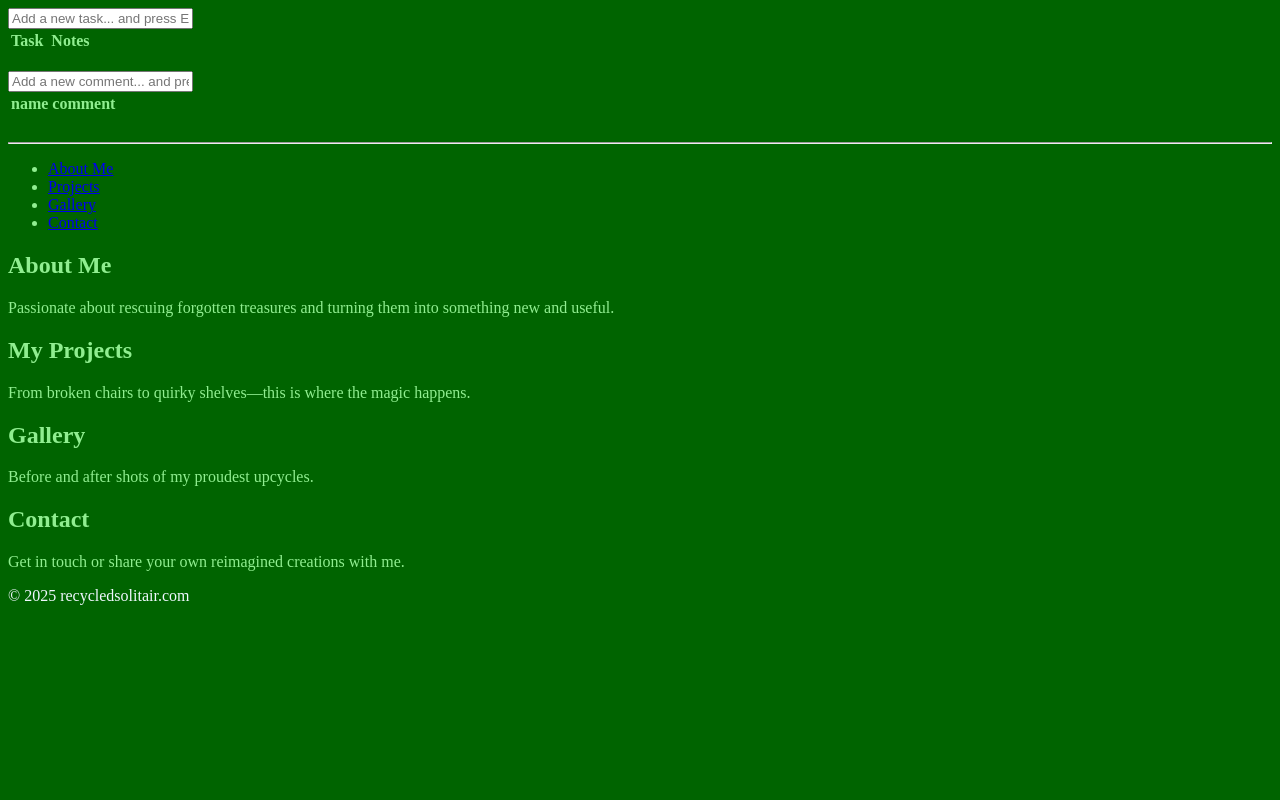
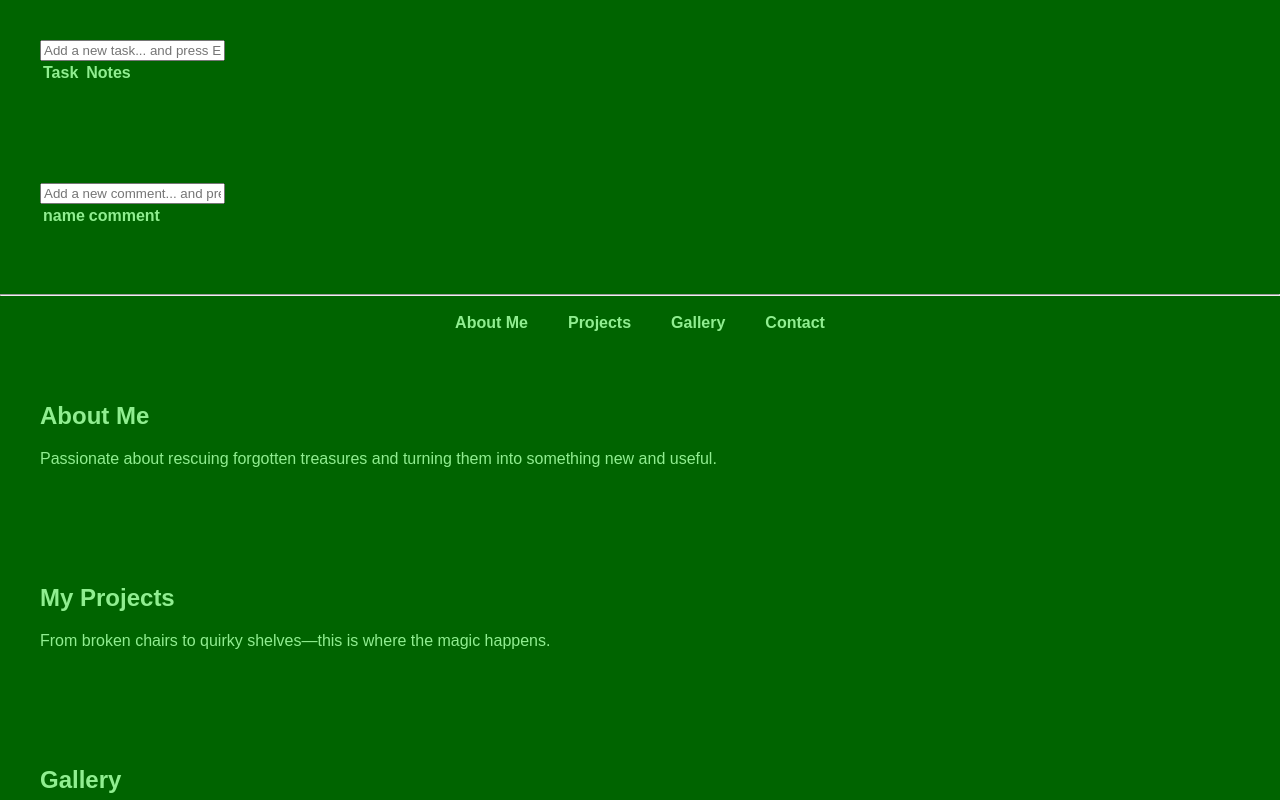
Before and after one commit to shuflovic/recycle, a plain HTML site: page index.html in a window 1280 px wide. Shown: the top 800 px of the page. Drawn offline with nearby package versions, Linux system fonts and the light colour scheme; no server answers.

Commit message:
Update style.css

```diff
--- a/style.css
+++ b/style.css
@@ -1,4 +1,38 @@
 body {
   background-color: darkgreen;
   color: lightgreen;
-}
+  margin: 0;
+  font-family: Arial, sans-serif;
+    }
+
+    nav {
+      background-color: darkgreen;
+      padding: 10px 0;
+    }
+
+    nav ul {
+      list-style: none;
+      display: flex;
+      justify-content: center;
+      margin: 0;
+      padding: 0;
+    }
+
+    nav li {
+      margin: 0 20px;
+    }
+
+    nav a {
+      text-decoration: none;
+      color: lightgreen;
+      font-weight: bold;
+      transition: color 0.3s ease;
+    }
+
+    nav a:hover {
+      color: white;
+    }
+
+    section {
+      padding: 40px;
+    }
```
